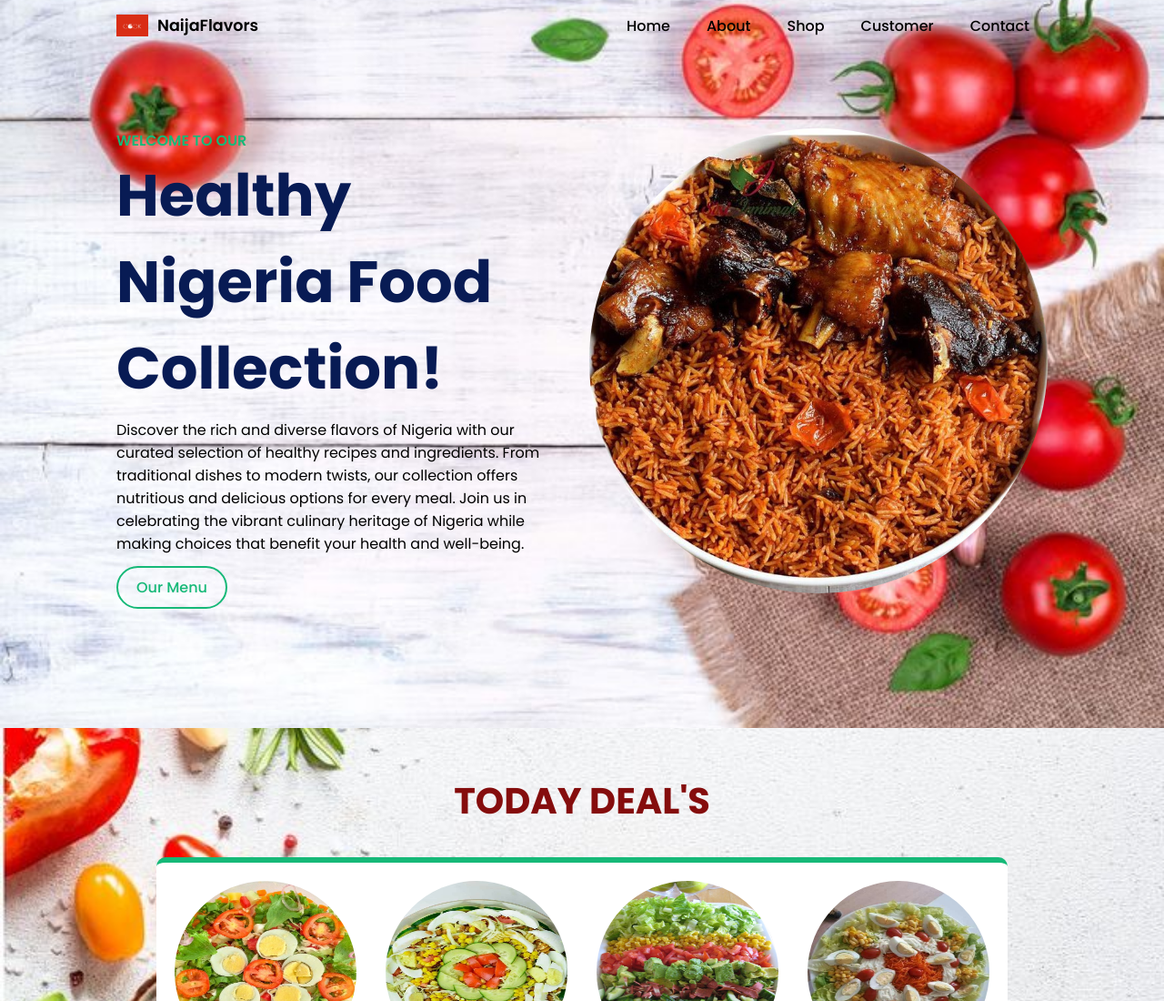
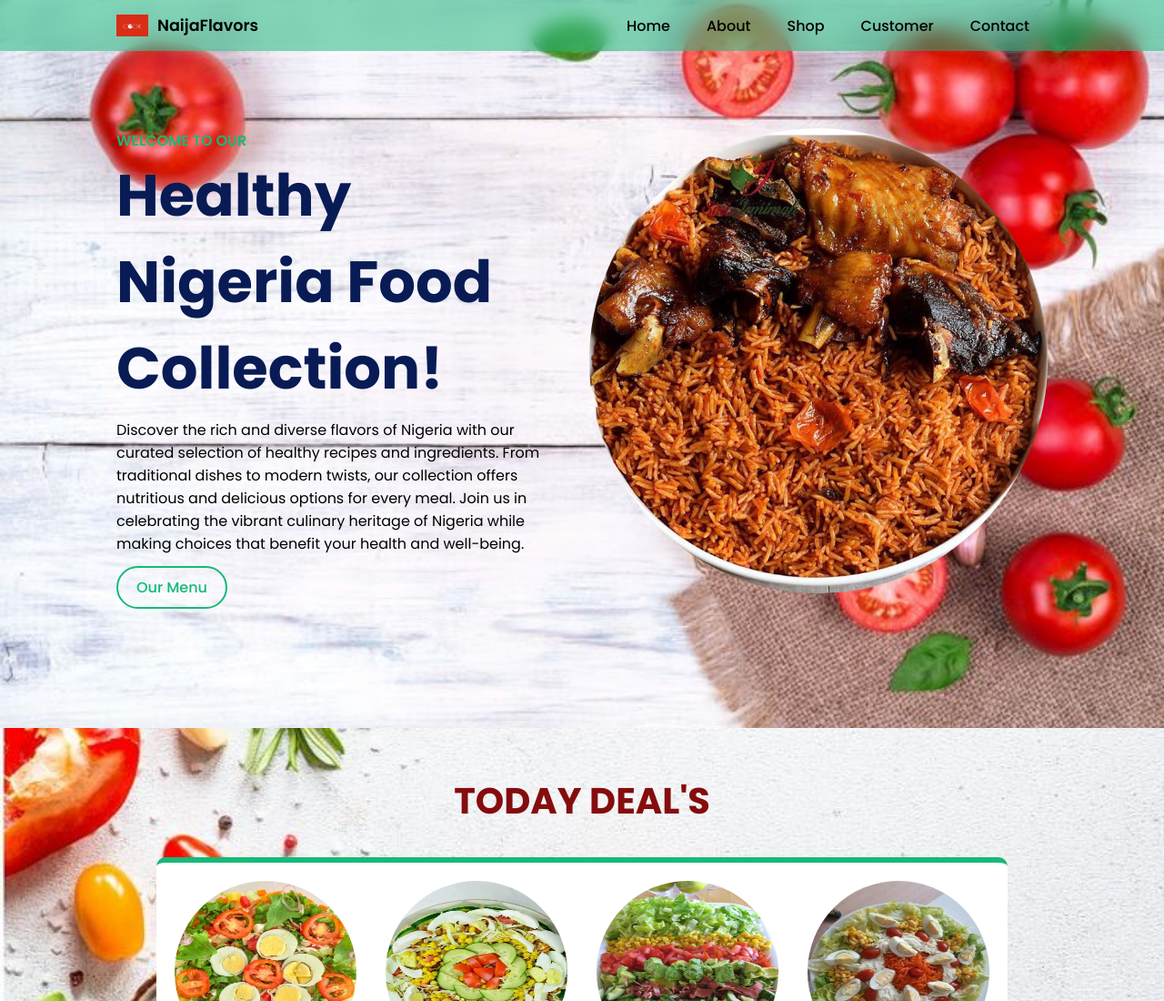
Before and after one commit to Damilola-FullStackDeveloper/RestaurantWebsite, a plain HTML site: page index.html in a window 1280 px wide. Shown: the top 1100 px of the page at 91% size. Drawn offline with nearby package versions, Linux system fonts and the light colour scheme.

Commit message:
Add transparent green background to navbar

```diff
--- a/styles.css
+++ b/styles.css
@@ -43,6 +43,8 @@ header{
     justify-content: space-between;
     padding: 15px 10%;
     transition: 0.2s;
+    background: rgba(22, 185, 120, 0.5);
+    backdrop-filter: blur(10px);
 }
 
 header.active {
```
